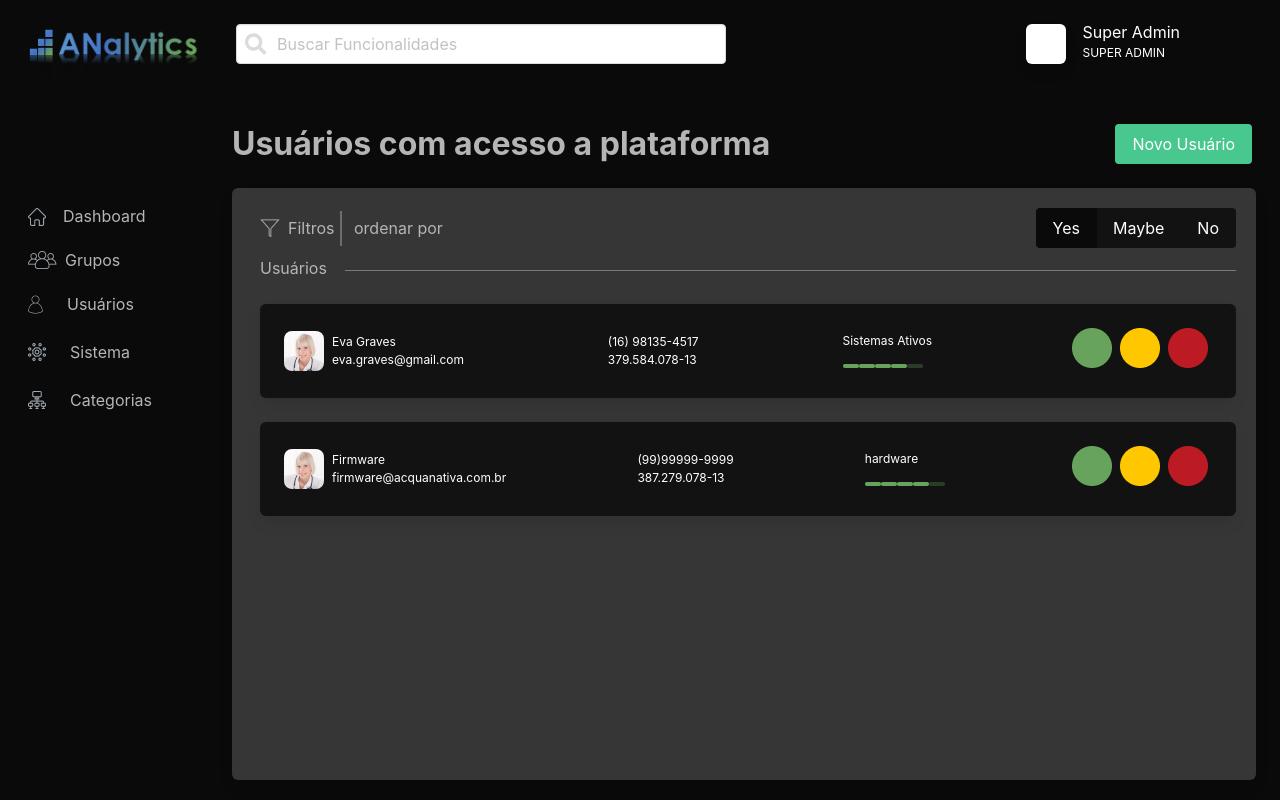
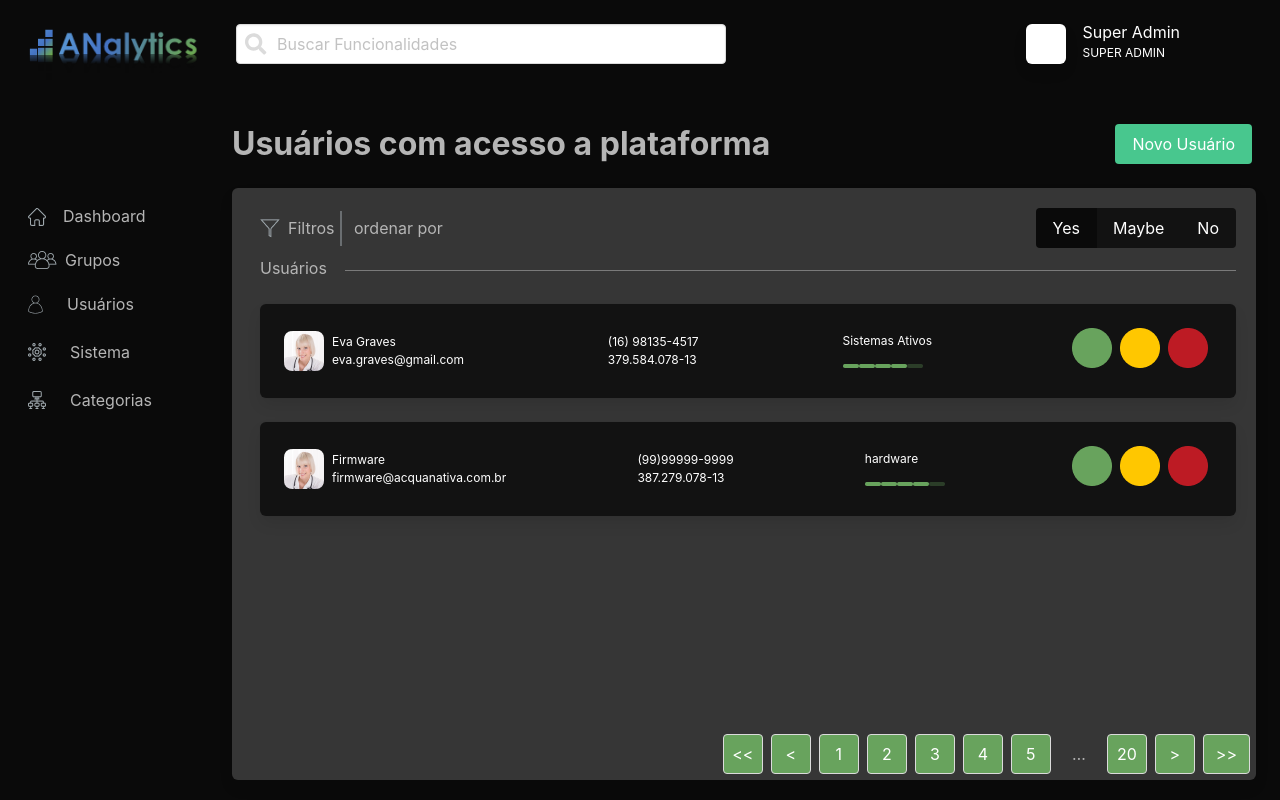
Before and after one commit to felipidis/psel-shinier-2021, a Vue app in the folder shinier-app/: page /#/ in a window 1280 px wide. Built offline with nearby package versions, Linux system fonts and the light colour scheme.

Commit message:
Crianddo Pagination
Pagination no rodapé criado.

```diff
--- a/shinier-app/src/components/UserCard.vue
+++ b/shinier-app/src/components/UserCard.vue
@@ -2,54 +2,52 @@
   <div class="box has-background-black-bis p-5">
     <div class="is-flex is-justify-content-space-between is-align-items-center">
       <div class="is-flex is-align-items-center">
-        <img src="@/assets/Eva.png" alt="User photo">
+        <img src="@/assets/Eva.png" alt="User photo" />
         <div>
-          <p class="ml-2 my-0 has-text-white is-size-7 ">{{name}}</p>
-          <p class="ml-2 my-0 has-text-white is-size-7 ">{{email}}</p>
+          <p class="ml-2 my-0 has-text-white is-size-7">{{ name }}</p>
+          <p class="ml-2 my-0 has-text-white is-size-7">{{ email }}</p>
         </div>
       </div>
       <div>
         <div>
-          <p class="ml-2 my-0 has-text-white is-size-7 ">{{phone}}</p>
-          <p class="ml-2 my-0 has-text-white is-size-7 ">{{cpf}}</p>
+          <p class="ml-2 my-0 has-text-white is-size-7">{{ phone }}</p>
+          <p class="ml-2 my-0 has-text-white is-size-7">{{ cpf }}</p>
         </div>
       </div>
 
       <div>
         <div>
-          <p class="ml-2 my-0 mt-1 has-text-white is-size-7 ">{{text}}</p>
+          <p class="ml-2 my-0 mt-1 has-text-white is-size-7">{{ text }}</p>
           <div class="ml-2">
-            <span> <img src="@/assets/PillActive.png" alt=""></span>
-            <span> <img src="@/assets/PillActive.png" alt=""></span>
-            <span> <img src="@/assets/PillActive.png" alt=""></span>
-            <span> <img src="@/assets/PillActive.png" alt=""></span>
-            <span> <img src="@/assets/PillDisable.png" alt=""></span>
+            <span> <img src="@/assets/PillActive.png" alt="" /></span>
+            <span> <img src="@/assets/PillActive.png" alt="" /></span>
+            <span> <img src="@/assets/PillActive.png" alt="" /></span>
+            <span> <img src="@/assets/PillActive.png" alt="" /></span>
+            <span> <img src="@/assets/PillDisable.png" alt="" /></span>
           </div>
-
         </div>
       </div>
 
       <div>
         <div>
-          <span class="m-1"> <img src="@/assets/OvalGreen.png" alt=""></span>
-          <span class="m-1"> <img src="@/assets/OvalYellow.png" alt=""></span>
-          <span class="m-1"> <img src="@/assets/OvalRed.png" alt=""></span>
+          <span class="m-1"> <img src="@/assets/OvalGreen.png" alt="" /></span>
+          <span class="m-1"> <img src="@/assets/OvalYellow.png" alt="" /></span>
+          <span class="m-1"> <img src="@/assets/OvalRed.png" alt="" /></span>
         </div>
       </div>
-
     </div>
-</div>
+  </div>
 </template>
 
 <script>
 export default {
-  name: 'UserCard',
-  props:{
+  name: "UserCard",
+  props: {
     text: String,
     name: String,
     email: String,
     phone: String,
     cpf: String,
   },
-}
+};
 </script>
--- a/shinier-app/src/views/Cadastro.vue
+++ b/shinier-app/src/views/Cadastro.vue
@@ -1,18 +1,21 @@
 <template>
   <div class="hero has-background-black is-fullheight">
     <!-- Inicio da Navbar -->
-    <navbar/>
+    <navbar />
     <!-- Fim da Navbar -->
 
     <!-- Fim da Faixa -->
-    <faixa-central mainText="Cadastrar Novo Usuário" buttonText="Salvar" :condition="false"/>
+    <faixa-central
+      mainText="Cadastrar Novo Usuário"
+      buttonText="Salvar"
+      :condition="false"
+    />
     <!-- Fim da Faixa -->
 
     <!-- Inicio SideBar e Cadastro -->
 
     <div class="tile mx-4 mb-2">
-
-      <sidebar/>
+      <sidebar />
 
       <div class="tile is-parent is-10 p-2 mb-1">
         <article class="tile is-child has-background-dark box">
@@ -20,49 +23,50 @@
             <div>
               <Header class="is-flex is-justify-content-space-between">
                 <div class="is-flex is-align-items-center">
-                  <img class="mx-2" src="../assets/Filter.png" alt="">
+                  <img class="mx-2" src="../assets/Filter.png" alt="" />
                   <span class="has-text-grey-light"> Filtros </span>
-                  <img class="mx-3" src="../assets/Line.png" alt="">
+                  <img class="mx-3" src="../assets/Line.png" alt="" />
                   <span class="has-text-grey-light"> ordenar por </span>
                 </div>
                 <div class="buttons has-addons">
                   <button class="button is-black is-selected">Yes</button>
-                  <button class="button is-black has-background-black-bis">Maybe</button>
-                  <button class="button is-black has-background-black-bis">No</button>
+                  <button class="button is-black has-background-black-bis">
+                    Maybe
+                  </button>
+                  <button class="button is-black has-background-black-bis">
+                    No
+                  </button>
                 </div>
               </Header>
 
               <main>
                 <div class="is-flex is-align-items-center">
-                <p class=" p-2 has-text-grey-light">Usuários</p>
-                <hr class="hr has-background-grey">
+                  <p class="p-2 has-text-grey-light">Usuários</p>
+                  <hr class="hr has-background-grey" />
                 </div>
               </main>
             </div>
           </div>
         </article>
       </div>
-
     </div>
     <!-- Fim SideBar e Container Usuários -->
   </div>
 </template>
 <script>
-import Navbar from '@/components/Navbar.vue'
-import Sidebar from '@/components/Sidebar.vue'
-import FaixaCentral from '@/components/FaixaCentral.vue'
+import Navbar from "@/components/Navbar.vue";
+import Sidebar from "@/components/Sidebar.vue";
+import FaixaCentral from "@/components/FaixaCentral.vue";
 
 export default {
-  name: '',
-  props: {
-
-  },
+  name: "Cadastro",
+  props: {},
   components: {
     Navbar,
     Sidebar,
-    FaixaCentral
+    FaixaCentral,
   },
-}
+};
 </script>
 
 <style>
@@ -70,11 +74,14 @@ export default {
   width: 30.625rem;
   height: 2.5rem;
 }
-.hr{
-   flex: 1;
-   margin-left: 10px;
-   margin-top: 12px;
-   height: 1px;
-   border: none;
+.hr {
+  flex: 1;
+  margin-left: 10px;
+  margin-top: 12px;
+  height: 1px;
+  border: none;
+}
+::-webkit-scrollbar {
+  display: none;
 }
 </style>
--- a/shinier-app/src/views/User.vue
+++ b/shinier-app/src/views/User.vue
@@ -1,51 +1,61 @@
 <template>
   <div class="hero has-background-black is-fullheight">
     <!-- Inicio da Navbar -->
-    <navbar/>
+    <navbar />
     <!-- Fim da Navbar -->
 
     <!-- Fim da Faixa -->
-    <faixa-central mainText="Usuários com acesso a plataforma" :condition="true" buttonText="Novo Usuário" />
+    <faixa-central
+      mainText="Usuários com acesso a plataforma"
+      :condition="true"
+      buttonText="Novo Usuário"
+    />
     <!-- Fim da Faixa -->
 
     <!-- Inicio SideBar e Container Usuários -->
 
     <div class="tile mx-4 mb-2">
-
-      <sidebar/>
+      <sidebar />
 
       <div class="tile is-parent is-10 p-2 mb-1">
         <article class="tile is-child has-background-dark box">
           <div class="content is-flex is-flex-direction-column">
             <div>
-              <Header class="is-flex is-justify-content-space-between ">
+              <Header class="is-flex is-justify-content-space-between">
                 <div class="is-flex is-align-items-center is-flex-wrap-nowrap">
-                  <img class="mx-2" src="../assets/Filter.png" alt="">
+                  <img class="mx-2" src="../assets/Filter.png" alt="" />
                   <span class="pt-2 has-text-grey-light"> Filtros </span>
-                  <img class="mx-3" src="../assets/Line.png" alt="">
-                  <p class="has-text-grey-light"> ordenar por </p>
+                  <img class="mx-3" src="../assets/Line.png" alt="" />
+                  <p class="has-text-grey-light">ordenar por</p>
                 </div>
                 <div class="buttons has-addons">
                   <button class="button is-black is-selected">Yes</button>
-                  <button class="button is-black has-background-black-bis">Maybe</button>
-                  <button class="button is-black has-background-black-bis">No</button>
+                  <button class="button is-black has-background-black-bis">
+                    Maybe
+                  </button>
+                  <button class="button is-black has-background-black-bis">
+                    No
+                  </button>
                 </div>
               </Header>
 
               <main>
                 <div class="is-flex is-align-items-center">
                   <p class="p-2 has-text-grey-light">Usuários</p>
-                <hr class="hr has-background-grey">
+                  <hr class="hr has-background-grey" />
                 </div>
 
                 <section class="pl-2">
-                  <user-card name="Eva Graves"
+                  <user-card
+                    name="Eva Graves"
                     email="eva.graves@gmail.com"
                     phone="(16) 98135-4517"
                     cpf="379.584.078-13"
                     text="Sistemas Ativos"
+                    :html="teste"
                   />
-                  <user-card name="Firmware"
+                  <user-card
+                    name="Firmware"
                     email="firmware@acquanativa.com.br"
                     phone="(99)99999-9999"
                     cpf="387.279.078-13"
@@ -53,33 +63,84 @@
                   />
                 </section>
               </main>
+
+              <footer class="paginate">
+                <nav
+                  class="pagination"
+                  role="navigation"
+                  aria-label="pagination"
+                >
+                  <ul class="pagination-list is-flex is-align-items-center">
+                    <a class="pagination-link color has-text-white"
+                      >{{ initial }}
+                    </a>
+                    <a class="pagination-link color has-text-white"
+                      >{{ previous }}
+                    </a>
+                    <a class="pagination-next color has-text-white"> > </a>
+                    <a class="pagination-next color has-text-white"> >> </a>
+                    <a class="pagination-link color has-text-white">1</a>
+
+                    <a
+                      class="pagination-link color has-text-white"
+                      aria-label="Goto page 2"
+                      >2</a
+                    >
+                    <a
+                      class="pagination-link color has-text-white"
+                      aria-label="Page 3"
+                      aria-current="page"
+                      >3</a
+                    >
+                    <a
+                      class="pagination-link color has-text-white"
+                      aria-label="Goto page 4"
+                      >4</a
+                    >
+                    <a
+                      class="pagination-link color has-text-white"
+                      aria-label="Goto page 5"
+                      >5</a
+                    >
+                    <li><span class="pagination-ellipsis">&hellip;</span></li>
+                    <a
+                      class="pagination-link color has-text-white"
+                      aria-label="Goto page 20"
+                      >20</a
+                    >
+                  </ul>
+                </nav>
+              </footer>
             </div>
           </div>
         </article>
       </div>
-
     </div>
     <!-- Fim SideBar e Container Usuários -->
   </div>
 </template>
 <script>
-import Navbar from '@/components/Navbar'
-import Sidebar from '@/components/Sidebar.vue'
-import FaixaCentral from '@/components/FaixaCentral.vue'
-import UserCard from '../components/UserCard.vue'
+import Navbar from "@/components/Navbar";
+import Sidebar from "@/components/Sidebar.vue";
+import FaixaCentral from "@/components/FaixaCentral.vue";
+import UserCard from "../components/UserCard.vue";
 
 export default {
-  name: 'User',
-  props: {
-
+  name: "User",
+  props: {},
+  data() {
+    return {
+      previous: "<",
+      initial: "<<",
+    };
   },
-  components:{
+  components: {
     Navbar,
     Sidebar,
     FaixaCentral,
-    UserCard
+    UserCard,
   },
-}
+};
 </script>
 
 <style>
@@ -87,15 +148,29 @@ export default {
   width: 30.625rem;
   height: 2.5rem;
 }
-.hr{
+.hr {
   flex: 1;
   margin-left: 10px;
   margin-top: 12px;
   height: 1px;
   border: none;
 }
-.box span{
+.box span {
   width: 2.5rem;
   height: 2.5rem;
 }
+
+.color {
+  background-color: #68a35d;
+}
+
+.paginate {
+  position: absolute;
+  bottom: 26px;
+  right: 30px;
+}
+
+::-webkit-scrollbar {
+  display: none;
+}
 </style>
```
Lines whose indentation alone changed are shown as unchanged.
